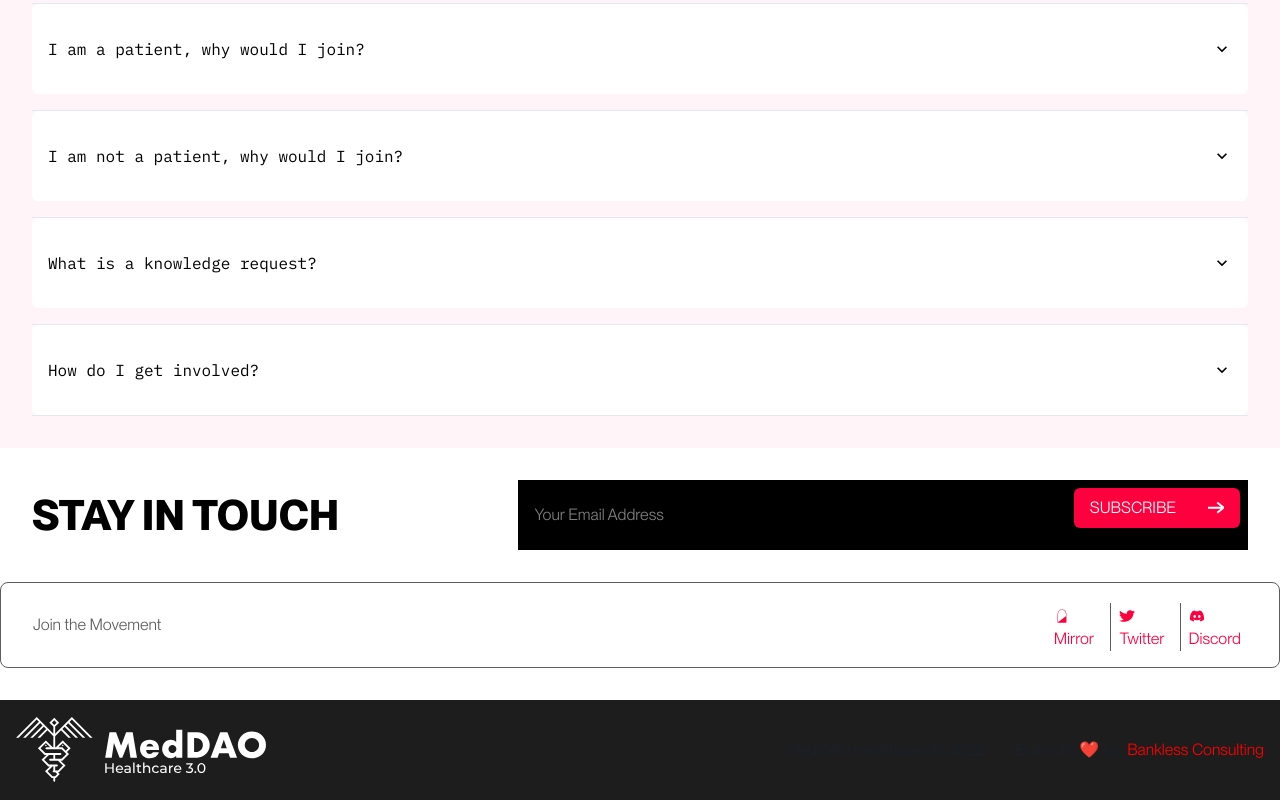
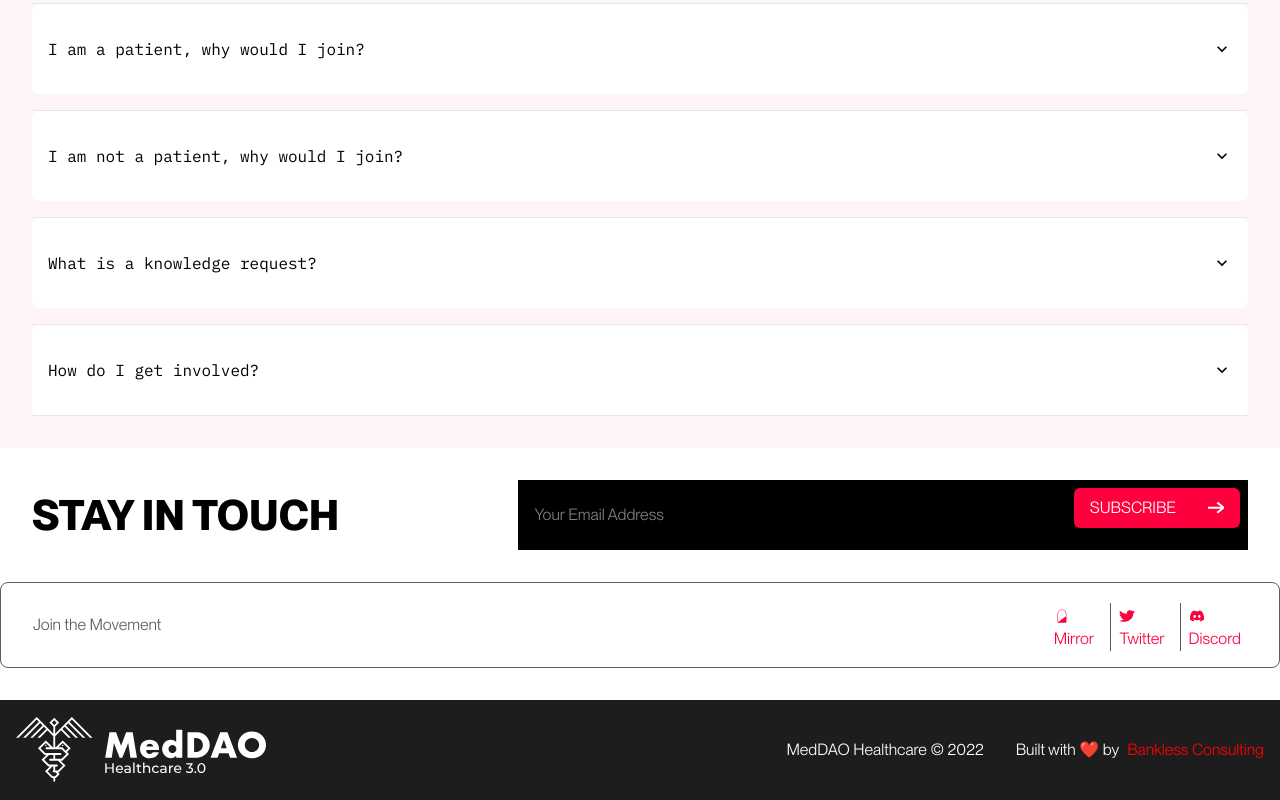
Before and after one commit to MedDAO-xyz/Website, a Next.js app: page / in a window 1280 px wide. Shown: the part 4817-5617 px from the top of the page. Built offline with nearby package versions, Linux system fonts and the light colour scheme.

Commit message:
Footer Fix

```diff
--- a/src/global/Footer.tsx
+++ b/src/global/Footer.tsx
@@ -24,8 +24,12 @@ const Footer = () => {
           justifyContent="space-between"
           py="1em"
         >
-          <Box ml={{ base: "none", md: "2em" }}>MedDAO Healthcare © 2022</Box>
-          <Box ml={{ base: "none", md: "2em" }}>Built with ❤️ by</Box>
+          <Box color="white" ml={{ base: "none", md: "2em" }}>
+            MedDAO Healthcare © 2022
+          </Box>
+          <Box color="white" ml={{ base: "none", md: "2em" }}>
+            Built with ❤️ by
+          </Box>
           <Link
             href="https://www.banklessconsulting.com/"
             color="red"
```
